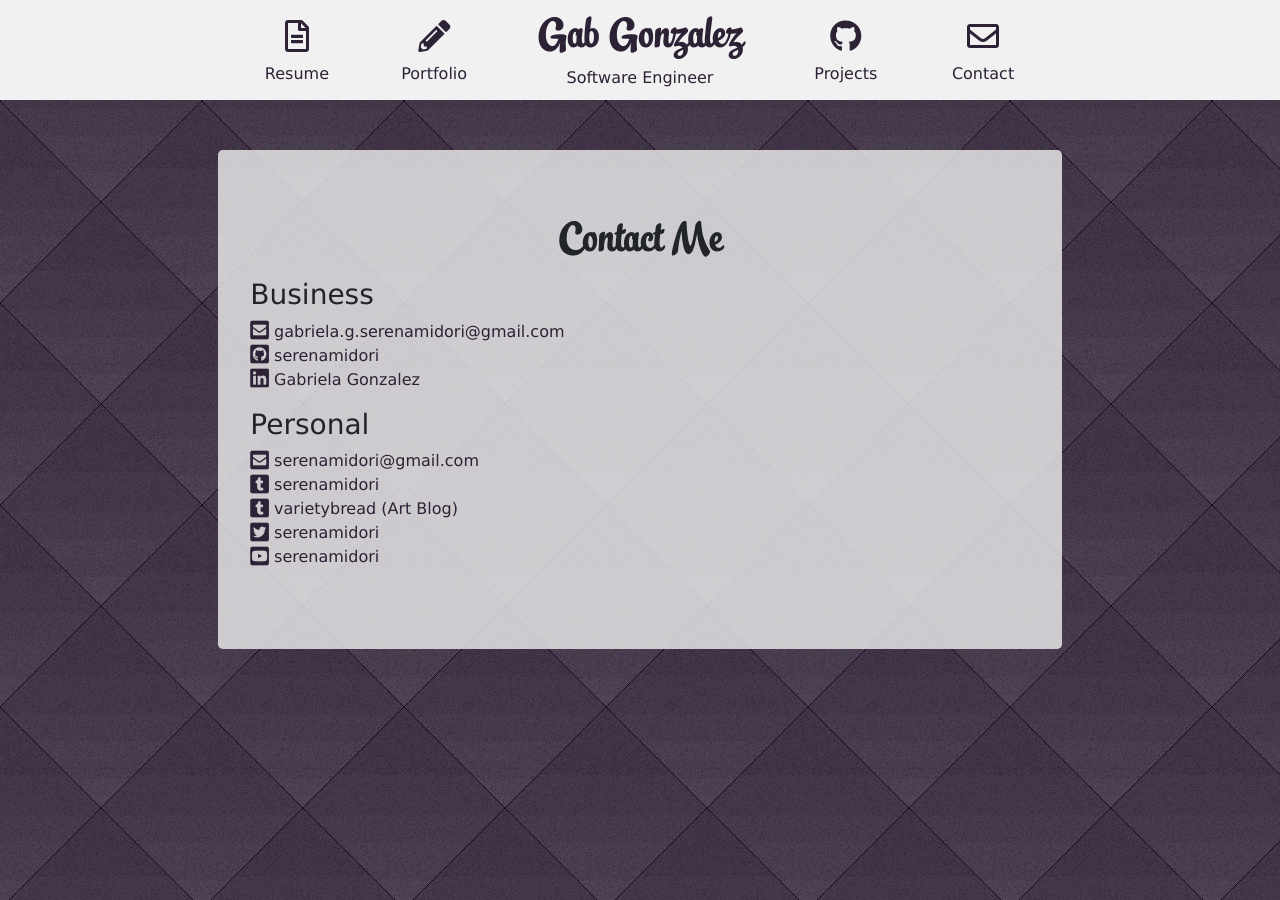
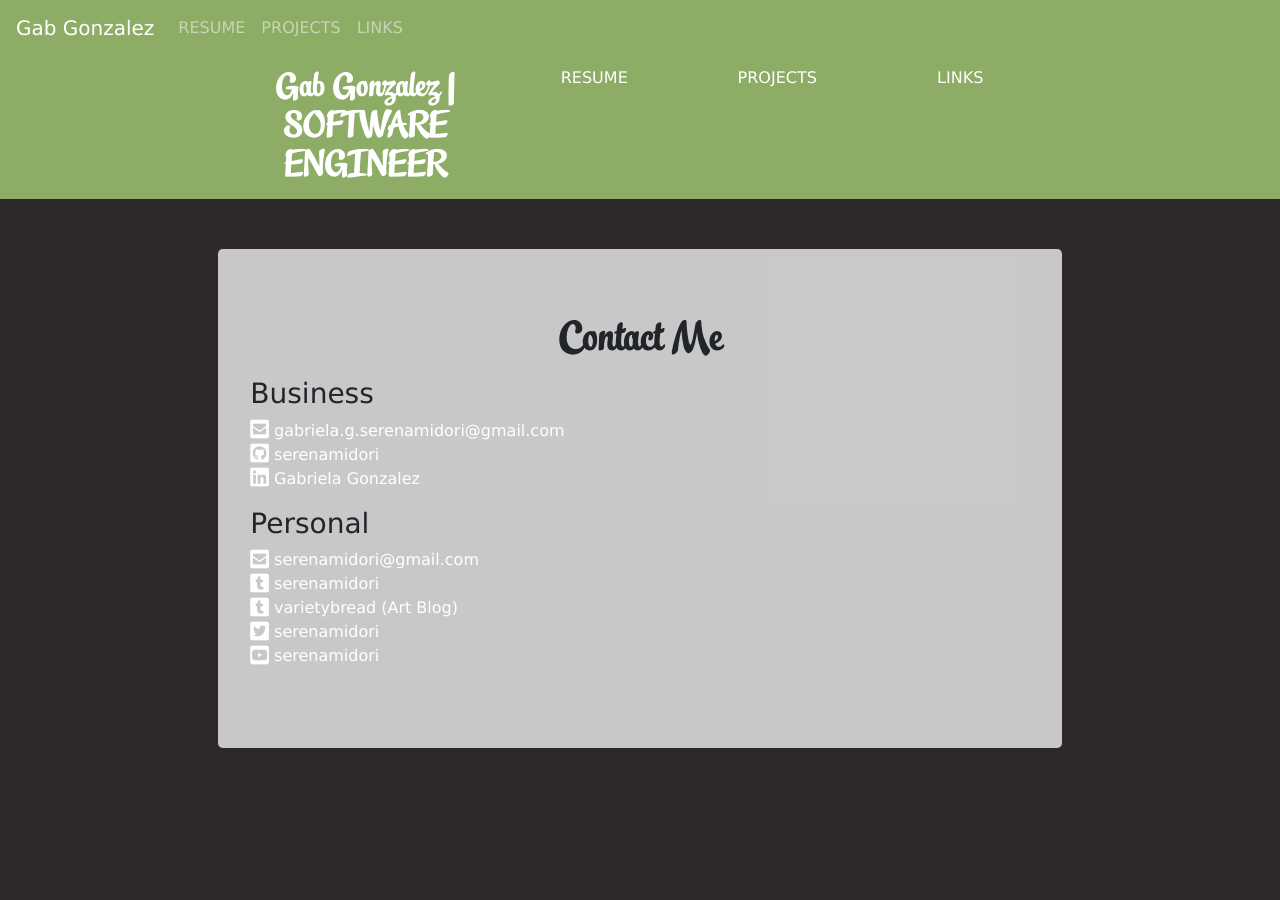
Before and after one commit to Serenamidori/serenamidori.github.io, a Jekyll site: the page built from contact/index.html, in a window 1280 px wide. Built offline with Jekyll 4.4.1, drawn with Linux system fonts in a browser that asks for light colours; nearby versions of some CDN libraries.

Commit message:
Updating header and CSS

```diff
--- a/_layouts/default.html
+++ b/_layouts/default.html
@@ -17,41 +17,59 @@
 	        <meta name="viewport" content="width=device-width, initial-scale=1, maximum-scale=1, user-scalable=no">
 		</head>
 		<body>
+			<nav class="navbar navbar-expand-lg navbar-dark" style="background-color: #8DAD66;">
+			  	<a class="navbar-brand" href="#">Gab Gonzalez</a>
+			  	<button class="navbar-toggler" type="button" data-toggle="collapse" data-target="#navbarToggler" aria-controls="navbarToggler" aria-expanded="false" aria-label="Toggle navigation">
+			    	<span class="navbar-toggler-icon"></span>
+			  	</button>
 
-			<div class="header row justify-content-sm-center" style="background-color: #f1f1f1; height: 100%;">
+			  	<div class="collapse navbar-collapse" id="navbarToggler">
+			    	<ul class="navbar-nav mr-auto mt-2 mt-lg-0">
+				      	<li class="nav-item">
+				        	<a class="nav-link" href="#">RESUME</a>
+				      	</li>
+				      	<li class="nav-item">
+				        	<a class="nav-link" href="#">PROJECTS</a>
+				      	</li>
+				      	<li class="nav-item">
+				        	<a class="nav-link" href="#">LINKS</a>
+				      	</li>
+			    	</ul>
+			  	</div>
+			</nav>
+
+
+
+
+			<div class="header row justify-content-sm-center" style="background-color: #8DAD66; height: 100%;">
 				<div class="col-md-10 col-xl-8 text-center">
 					<div class="row" style="margin:10px;">
 						<!--Mobile-->
 						<div class="col-sm-12 d-block d-md-none d-lg-none d-xl-none text-center">
-							<a href="/"><h2>Gab Gonzalez</h2>Software Engineer</a>
+							<a href="/"><h2>Gab Gonzalez | SOFTWARE ENGINEER</h2></a>
 						</div>
 						<div class="col d-block d-md-none d-lg-none d-xl-none text-center">
-							<a href="/resume"><span class="far fa-lg fa-file-alt" aria-hidden="true" style="margin:10px"></span><br>Resume</a>
-						</div>
-						<!--<div class="col d-block d-md-none d-lg-none d-xl-none text-center">-->
-						<!--	<a href="/portfolio"><span class="fas fa-lg fa-pencil-alt" aria-hidden="true" style="margin:10px"></span><br>Portfolio</a>-->
-						<!--</div>-->
-						<div class="col d-block d-md-none d-lg-none d-xl-none text-center">
-							<a href="/projects"><span class="fab fa-lg fa-github" aria-hidden="true" style="margin:10px"></span><br>Projects</a>
+							<a href="/resume">RESUME</a>
 						</div>
 						<div class="col d-block d-md-none d-lg-none d-xl-none text-center">
-							<a href="/contact"><span class="far fa-lg fa-envelope" aria-hidden="true" style="margin:10px"></span><br>Contact</a>
+							<a href="/projects">PROJECTS</a>
+						</div>
+						<div class="col d-block d-md-none d-lg-none d-xl-none text-center">
+							<a href="/contact">LINKS</a>
 						</div>
 						<!--Desktop-->
-						<div class="col d-none d-sm-none d-md-block text-center">
-							<a href="/resume"><span class="far fa-2x fa-file-alt" aria-hidden="true" style="margin:10px"></span><br>Resume</a>
+
+						<div class="col-md-4 d-none d-sm-none d-md-block text-center">
+							<a href="/"><h2>Gab Gonzalez | SOFTWARE ENGINEER</h2></a>
 						</div>
 						<div class="col d-none d-sm-none d-md-block text-center">
-							<a href="/portfolio"><span class="fas fa-2x fa-pencil-alt" aria-hidden="true" style="margin:10px"></span><br>Portfolio</a>
-						</div>
-						<div class="col-md-4 d-none d-sm-none d-md-block text-center">
-							<a href="/"><h1>Gab Gonzalez</h1>Software Engineer</a>
+							<a href="/resume">RESUME</a>
 						</div>
 						<div class="col d-none d-sm-none d-md-block text-center">
-							<a href="/projects"><span class="fab fa-2x fa-github" aria-hidden="true" style="margin:10px"></span><br>Projects</a>
+							<a href="/projects">PROJECTS</a>
 						</div>
 						<div class="col d-none d-sm-none d-md-block text-center">
-							<a href="/contact"><span class="far fa-2x fa-envelope" aria-hidden="true" style="margin:10px"></span><br>Contact</a>
+							<a href="/contact">LINKS</a>
 						</div>
 					</div>
 				</div>
--- a/css/main.css
+++ b/css/main.css
@@ -1,19 +1,18 @@
 body {
     height: 100%;
     font-family: Verdana,Geneva,sans-serif !important;
-    background-color: #11001a !important;
-    background-image: url('/css/assets/gradient-squares.png');
+    background-color: #2D2929 !important;
     overflow-x: hidden !important;
 }
 h1, h2 {
     font-family: 'StreetscriptRedux', Verdana,Geneva,sans-serif !important;
 }
 a {
-    color: #2D2135;
+    color: #FFFFFF;
     text-decoration: none;
 }
 a:hover {
-    color: #645172;
+    color: #e3e4c1;
     text-decoration: none;
 }
 .jumbotron {
```
